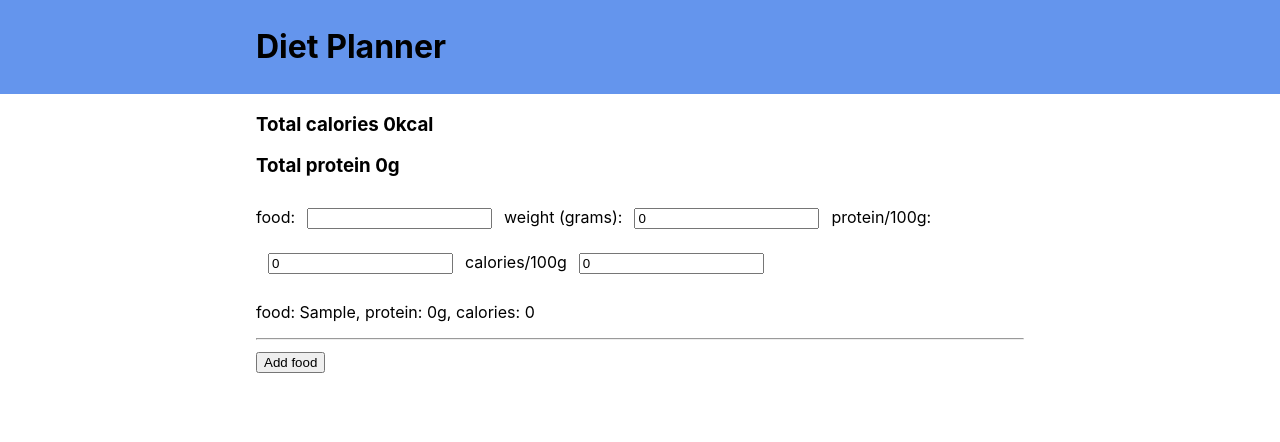
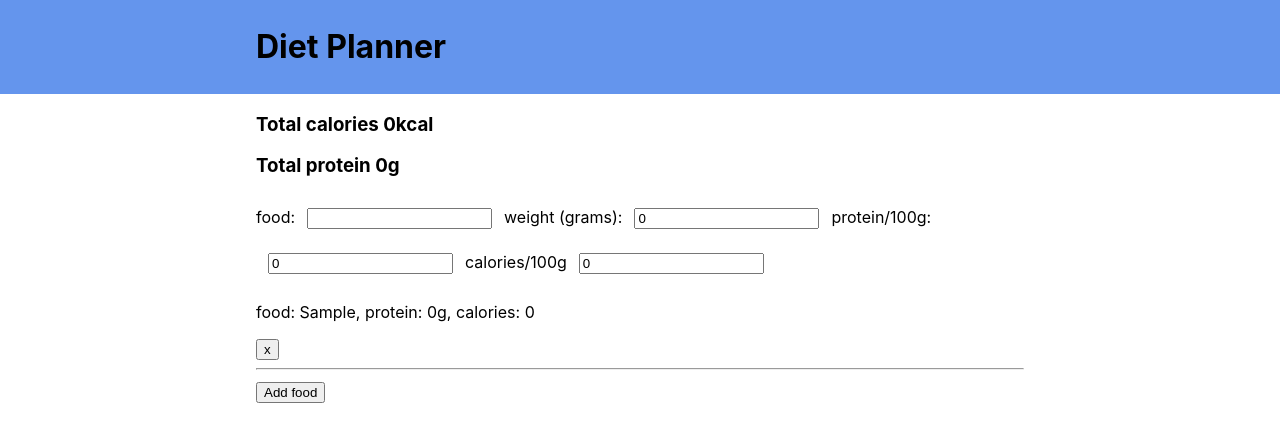
Before and after one commit to bartmj/diet-planner, a React (Create React App) app: page / in a window 1280 px wide. Both pictures are taken after typing "Sample" into the empty fields and a click on the button "Add food". Shown: the top 442 px of the page. Built offline with nearby package versions, Linux system fonts and the light colour scheme.

Commit message:
remove obj

```diff
--- a/package.json
+++ b/package.json
@@ -9,7 +9,7 @@
     "@testing-library/user-event": "^13.5.0",
     "react": "^18.2.0",
     "react-dom": "^18.2.0",
-    "react-meta-tags": "^1.0.1",
+    "react-helmet": "^6.1.0",
     "react-scripts": "5.0.1",
     "react-select": "^5.5.7",
     "web-vitals": "^2.1.4"
--- a/src/App.js
+++ b/src/App.js
@@ -1,15 +1,15 @@
 import './App.css';
 import UserPanel from './components/UserPanel';
-import MetaTags from 'react-meta-tags';
+import { Helmet } from "react-helmet";
 
 function App() {
 
   return (
     <div className="App">
-      <MetaTags>
+      <Helmet>
         <title>Diet Planner - Project</title>
         <meta name="viewport" content="width=device-width, initial-scale=1, maximum-scale=1"></meta>
-      </MetaTags>
+      </Helmet>
       <header className="App-header">
         <div className="container">
           <h1>Diet Planner</h1>
--- a/src/components/UserPanel.js
+++ b/src/components/UserPanel.js
@@ -20,7 +20,7 @@ class UserPanel extends React.Component {
         this.state = {
             weight: 0,
             protein: 0,
-            total: 0,
+            totalProtein: 0,
             totalKcal: 0,
             calories: 0,
             id: 0,
@@ -29,6 +29,7 @@ class UserPanel extends React.Component {
         };
         this.handleChange = this.handleChange.bind(this);
         this.handleNameChange = this.handleNameChange.bind(this);
+
     }
 
     addObjectToArray = e => {
@@ -44,19 +45,30 @@ class UserPanel extends React.Component {
             protein: 0,
             weight: 0,
             id: this.state.id + 1,
-            total: this.state.total + proteinPerFood,
+            totalProtein: this.state.totalProtein + proteinPerFood,
             totalKcal: this.state.totalKcal + caloriesPerFood
         })
     };
 
+    removeObject = val => {
+        let obj = this.state.foods.find(o => o.id === val);
+        this.setState({
+            foods: this.state.foods.filter(obj => {
+                return obj.id !== val;
+            }),
+            totalProtein: this.state.totalProtein - obj.protein,
+            totalKcal: this.state.totalKcal - obj.calories
+
+        })
+    }
+
+
     handleChange(e) {
-        console.log(e.target)
         const value = e.target.value
         this.setState({
             [e.target.name]: value
         });
     }
-
 
     handleNameChange(e) {
         let n = e.target.value
@@ -75,7 +87,7 @@ class UserPanel extends React.Component {
     render() {
         return <>
             <h3>Total calories {Math.round(this.state.totalKcal * 100) / 100}kcal</h3>
-            <h3>Total protein {Math.round(this.state.total * 100) / 100}g</h3>
+            <h3>Total protein {Math.round(this.state.totalProtein * 100) / 100}g</h3>
 
             <label>food:</label>
             <input
@@ -111,6 +123,9 @@ class UserPanel extends React.Component {
                 return (
                     <div key={food.id}>
                         <p>food: {food.name}, protein: {food.protein}g, calories: {food.calories}</p>
+                        <button
+                            onClick={() => this.removeObject(food.id)}
+                            type="button">x</button>
                         <hr />
                     </div>
                 );
```
Also changed, not shown: 1 other file (tests, documents, lock files or other folders).
